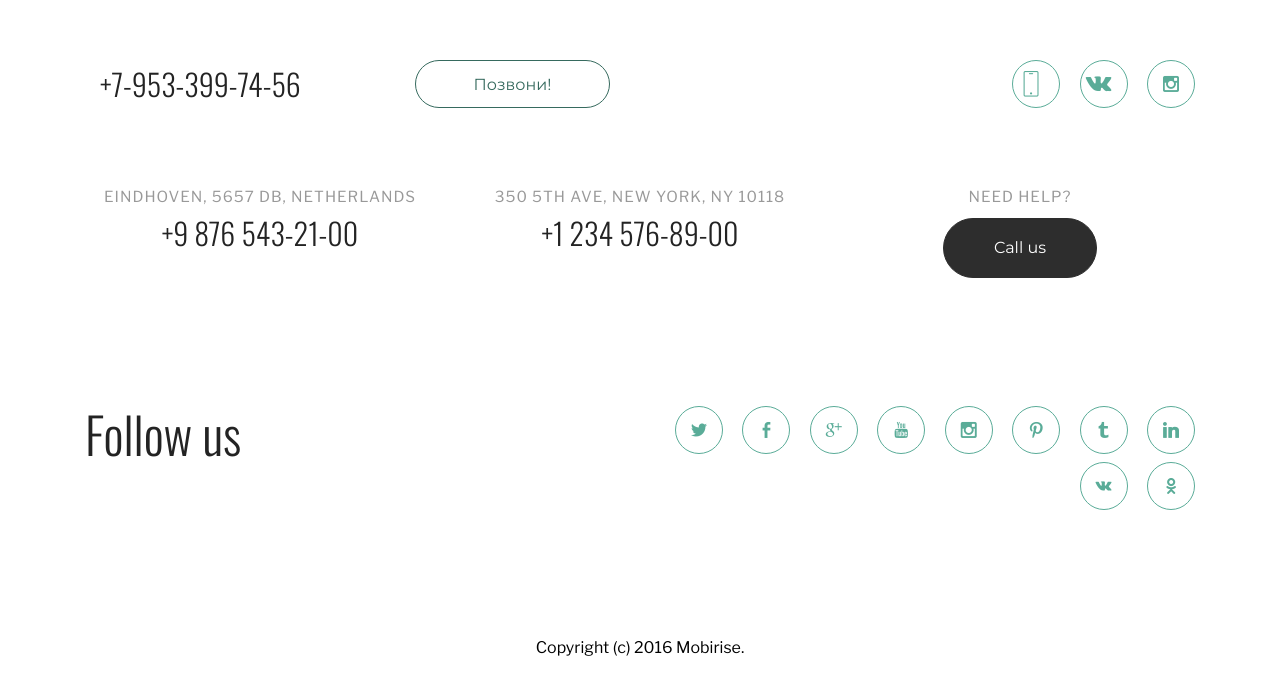
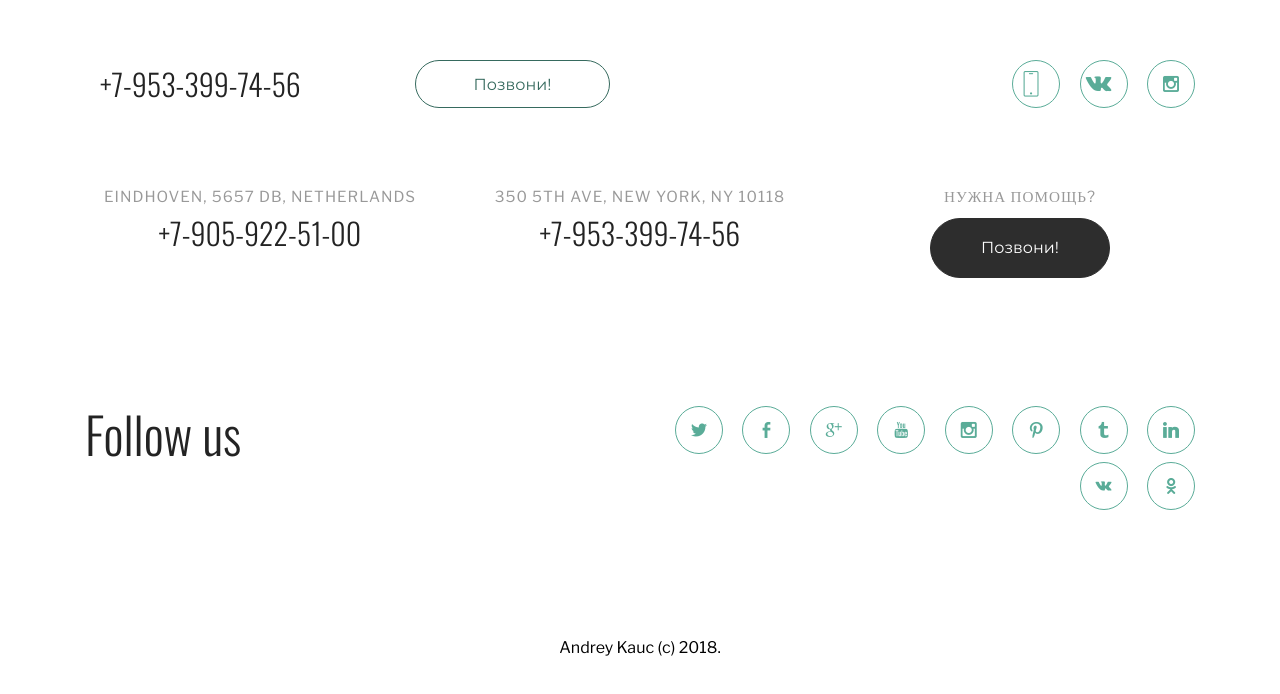
Before and after one commit to millenniumsmm/millenniumsmm.github.io, a plain HTML site: page index.html in a window 1280 px wide. Shown: the part 4363-5057 px from the top of the page. Drawn offline with nearby package versions, Linux system fonts and the light colour scheme; files whose address does not match are found by name.

Commit message:
create github pages

```diff
--- a/index.html
+++ b/index.html
@@ -423,17 +423,17 @@ Instagram<br></p>
         <div class="row">
               <div class="col-xs-12 col-lg-4">
                 <p class="mbr-section-text text-2 title">Eindhoven, 5657 DB, Netherlands</p>
-                <h3 class="mbr-section-title display-3 number">+9 876 543-21-00</h3>
+                <h3 class="mbr-section-title display-3 number">+7-905-922-51-00</h3>
               </div>
               <div class="col-xs-12 col-lg-4">
                 <p class="mbr-section-text text-2 title">350 5th Ave, New York, NY 10118</p>
-                <h3 class="mbr-section-title display-3 number">+1 234 576-89-00</h3>
+                <h3 class="mbr-section-title display-3 number">+7-953-399-74-56</h3>
               </div>
 
 
             <div class="col-xs-12 col-lg-4">
-                <p class="mbr-section-text text-2 title">Need help?</p>
-                <div class="mbr-section-btn text-xs-center"><a class="btn btn-info" href="https://mobirise.com">Call us</a></div>
+                <p class="mbr-section-text text-2 title">Нужна помощь?</p>
+                <div class="mbr-section-btn text-xs-center"><a class="btn btn-info" href="https://mobirise.com">Позвони!</a></div>
 
             </div>
 
@@ -459,7 +459,7 @@ Instagram<br></p>
 <footer class="mbr-small-footer mbr-section mbr-section-nopadding footer4" id="footer4-z" data-rv-view="138" style="background-color: rgb(255, 255, 255); padding-top: 1.75rem; padding-bottom: 1.75rem;">
 
     <div class="container">
-        <p class="text-xs-center">Copyright (c) 2016 Mobirise.</p>
+        <p class="text-xs-center">Andrey Kauc (c) 2018.</p>
     </div>
 </footer>
 
```
Also changed, not shown: 1 other file.
